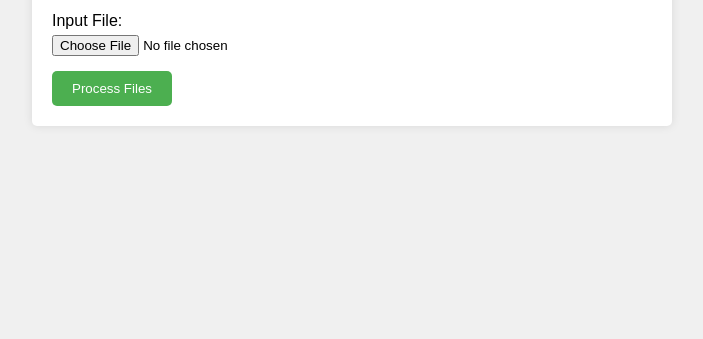
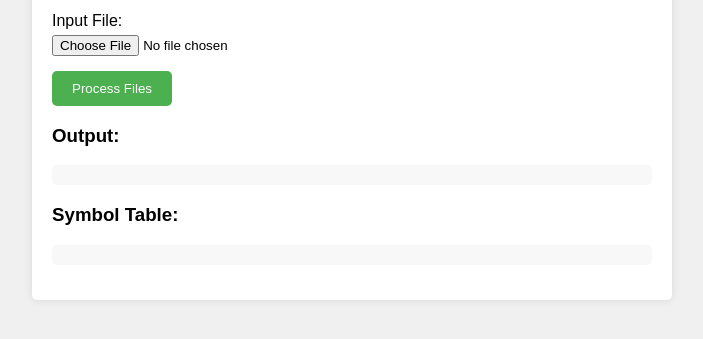
Before and after one commit to KaifullaKazim/Pass1_Assembler, a website: page index.html in a window 1280 px wide. Shown: the part 165-504 px from the top of the page, without its empty margins (288-991 px from the left). Drawn offline with Linux system fonts and the light colour scheme.

Commit message:
final changes

```diff
--- a/index.html
+++ b/index.html
@@ -53,6 +53,13 @@
         button:hover {
             background-color: #45a049;
         }
+
+        pre {
+            background-color: #f8f8f8;
+            padding: 10px;
+            border-radius: 5px;
+            overflow: auto;
+        }
     </style>
 </head>
 <body>
@@ -67,6 +74,18 @@
             <input type="file" id="input-file" accept=".txt">
         </div>
         <button id="process-btn">Process Files</button>
+
+        <!-- Output display -->
+        <div>
+            <h3>Output:</h3>
+            <pre id="output"></pre>
+        </div>
+
+        <!-- Symbol table display -->
+        <div>
+            <h3>Symbol Table:</h3>
+            <pre id="symbolTable"></pre>
+        </div>
     </div>
 
     <script>
@@ -91,6 +110,8 @@
             })
             .then(response => response.json())
             .then(data => {
+                document.getElementById('output').textContent = data.output;
+                document.getElementById('symbolTable').textContent = data.symbolTable;
                 alert(data.message); // Display success message
             })
             .catch(error => {
--- a/pass1assembler.js
+++ b/pass1assembler.js
@@ -50,7 +50,7 @@ function pass1Assembler(opFilePath, inputFilePath) {
             }
 
             // Push output line
-            outputLines.push(`${label}\t${opcode}\t${operand}\t\n`);
+            outputLines.push(`\n${label}\t${opcode}\t${operand}\t\n`);
         }
 
         // Calculate code length
```
Also changed, not shown: app.js (+10 -2 lines), 1 other file.
